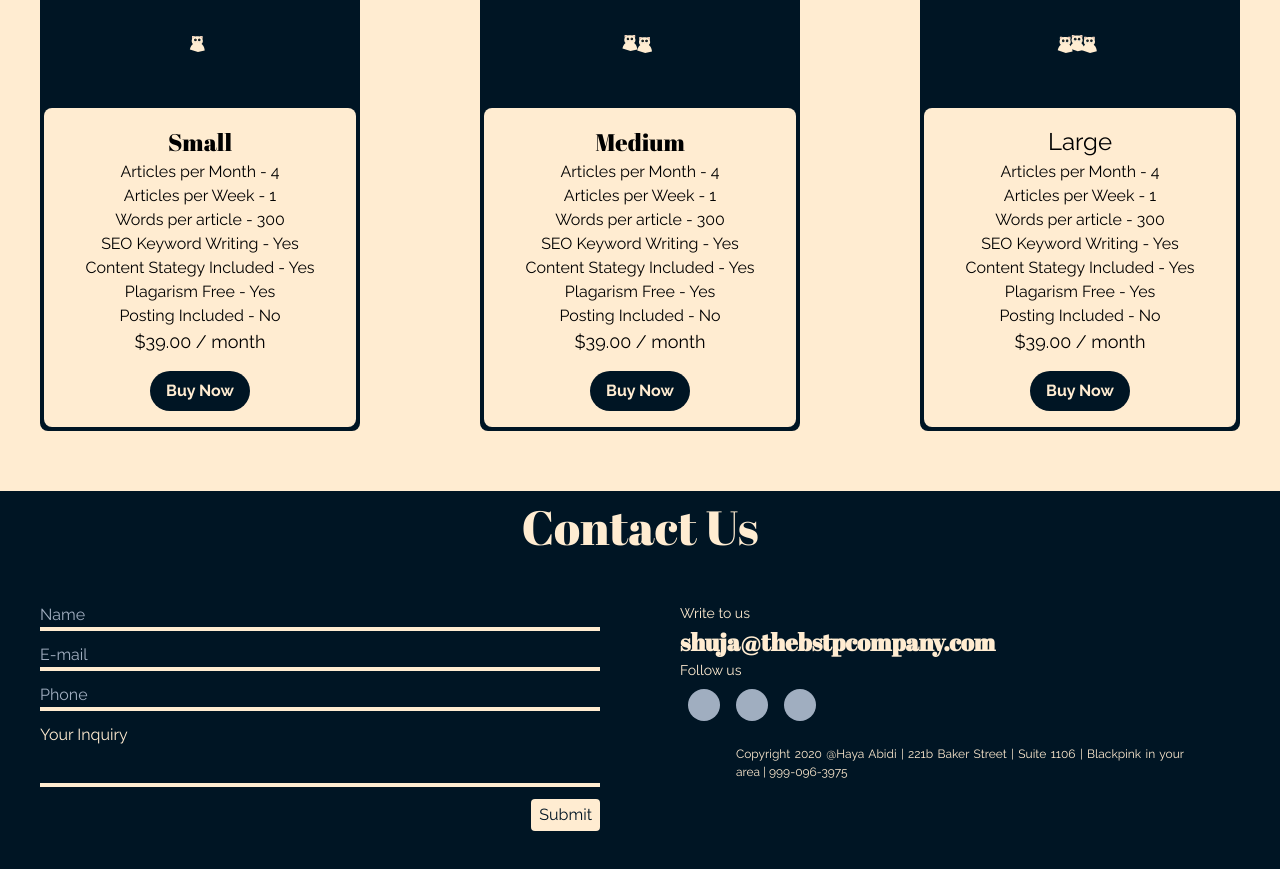
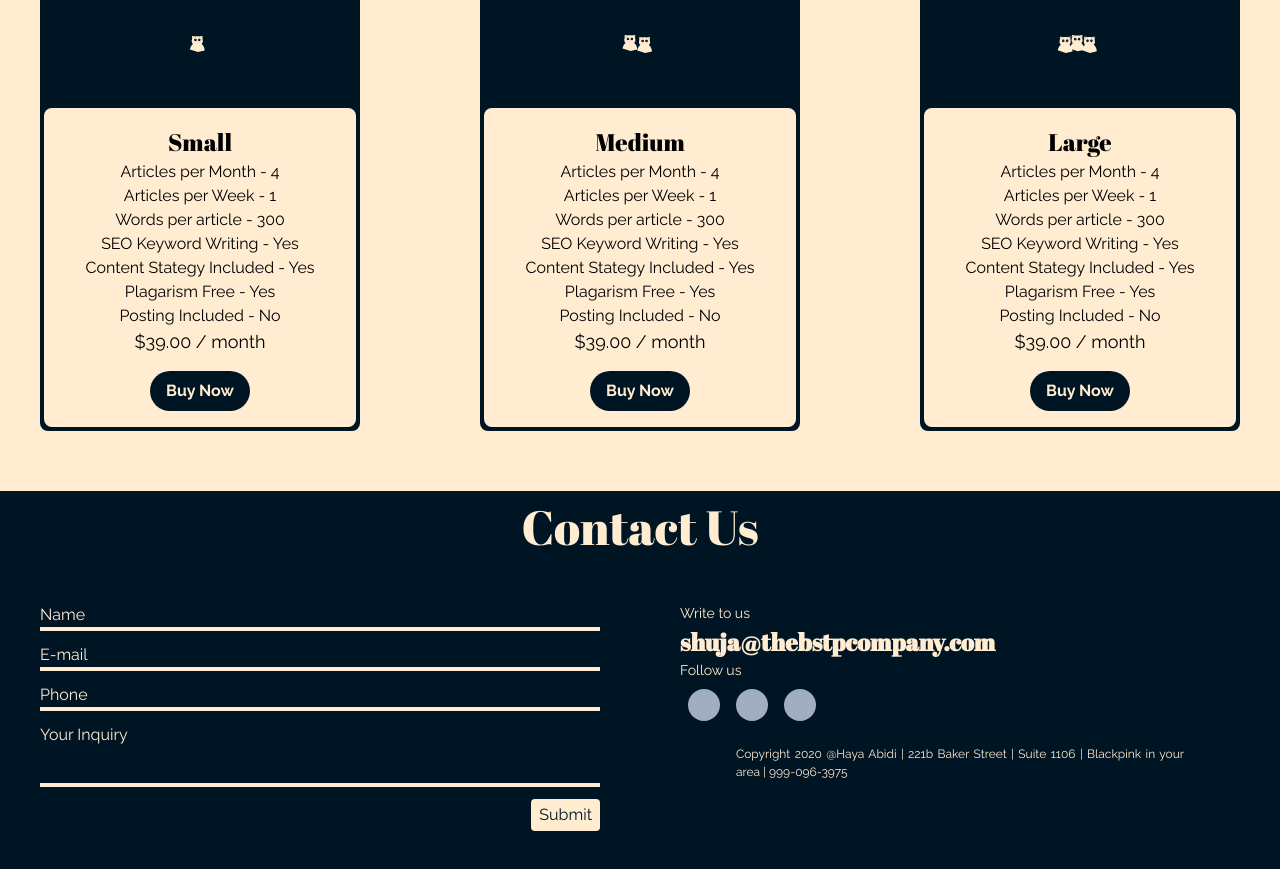
Before and after one commit to akshay-nm/thebstpcompany.com, a React (Create React App) app: page / in a window 1280 px wide. Shown: the part 1300-2169 px from the top of the page. Built offline with nearby package versions, Linux system fonts and the light colour scheme.

Commit message:
Fix missing styles

```diff
--- a/src/components/contact-us/ContactUs.js
+++ b/src/components/contact-us/ContactUs.js
@@ -6,11 +6,11 @@ const ContactUs = () => {
       <div className='text-center text-5xl font-heading'>Contact Us</div>
       <div className='grid grid-cols-1 md:grid-cols-2 p-10 gap-20'>
         <div>
-          <input className='border-primary border-b-4 mb-3 bg-secondary w-full' placeholder='Name' type='text' id='name' />
-          <input className='border-primary border-b-4 mb-3 bg-secondary w-full' placeholder='E-mail' type='text' id='name' />
-          <input className='border-primary border-b-4 mb-3 bg-secondary w-full' placeholder='Phone' type='text' id='name' />
+          <input className='border-primary placeholder-primary border-b-4 mb-3 bg-secondary w-full' placeholder='Name' type='text' id='name' />
+          <input className='border-primary placeholder-primary border-b-4 mb-3 bg-secondary w-full' placeholder='E-mail' type='text' id='name' />
+          <input className='border-primary placeholder-primary border-b-4 mb-3 bg-secondary w-full' placeholder='Phone' type='text' id='name' />
           <div className='mb-3'>Your Inquiry</div>
-          <input className='border-primary border-b-4 mb-3 bg-secondary w-full' placeholder='' type='text' id='name' />
+          <input className='border-primary placeholder-primary border-b-4 mb-3 bg-secondary w-full' placeholder='' type='text' id='name' />
           <div className='text-right'>
             <button className='bg-primary text-secondary py-1 px-2 rounded'>Submit</button>
           </div>
--- a/src/components/pricing/Pricing.js
+++ b/src/components/pricing/Pricing.js
@@ -54,7 +54,7 @@ const Pricing = () => {
               <img src={lgCat} className='object-scale-down h-full w-full' alt='too many cats' />
             </div>
             <div className='text-center rounded-lg bg-primary p-4'>
-              <div className='text-2xl'>Large</div>
+              <div className='text-2xl font-heading'>Large</div>
               <div>Articles per Month - 4</div>
               <div>Articles per Week - 1</div>
               <div>Words per article - 300</div>
```
